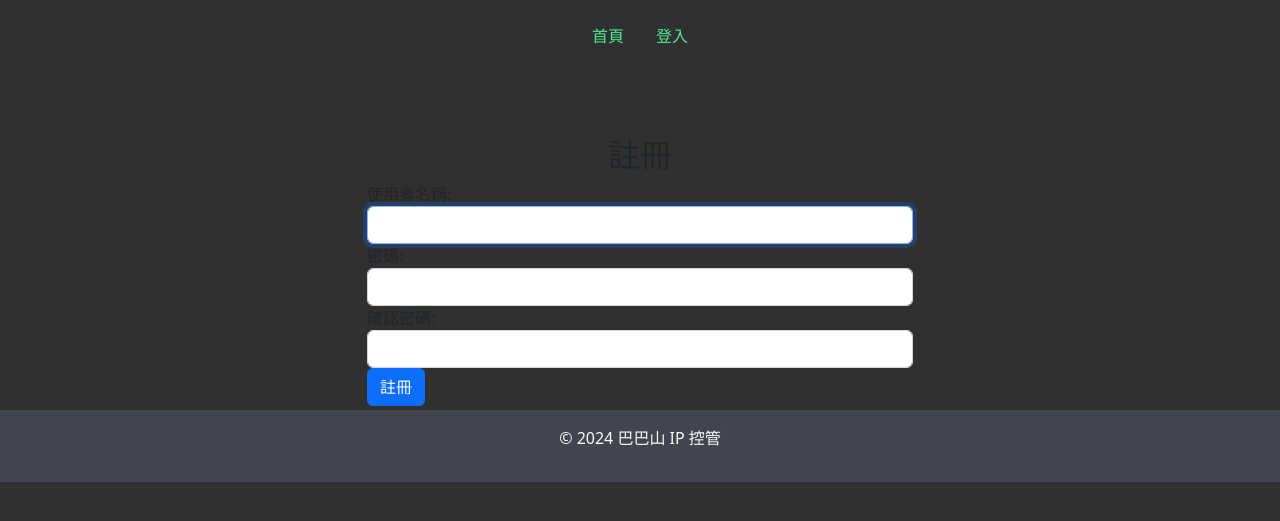
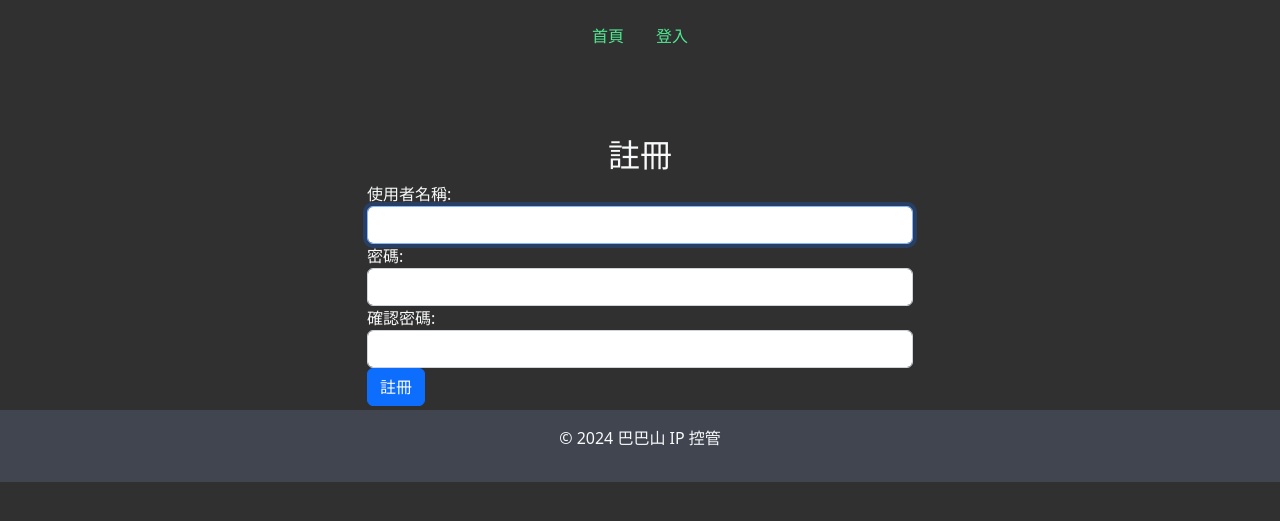
Before and after one commit to AuTooong/1121-web_final, a Django app: page /account/register in a window 1280 px wide. Shown: the top 521 px of the page. Run offline with Django 3.2, Linux system fonts and the light colour scheme.

Commit message:
text-light

```diff
--- a/ipControl/account/templates/register.html
+++ b/ipControl/account/templates/register.html
@@ -6,7 +6,7 @@
 {% endblock %}
 
 {% block content %}
-<div class="container" style="padding-top: 5em;">
+<div class="container text-light" style="padding-top: 5em;">
     <div class="row justify-content-center">
         <div class="col-md-6">
             {% if messages %}
```
Also changed, not shown: ipControl/db.sqlite3.
